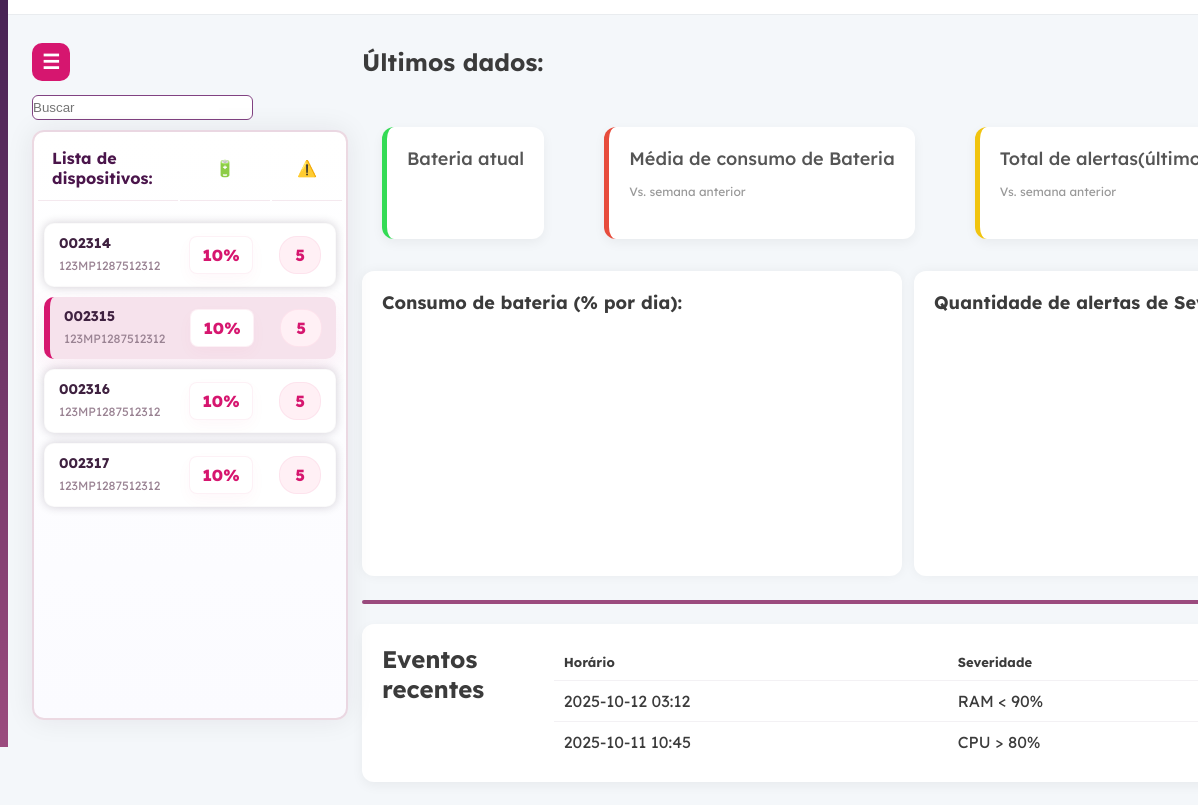
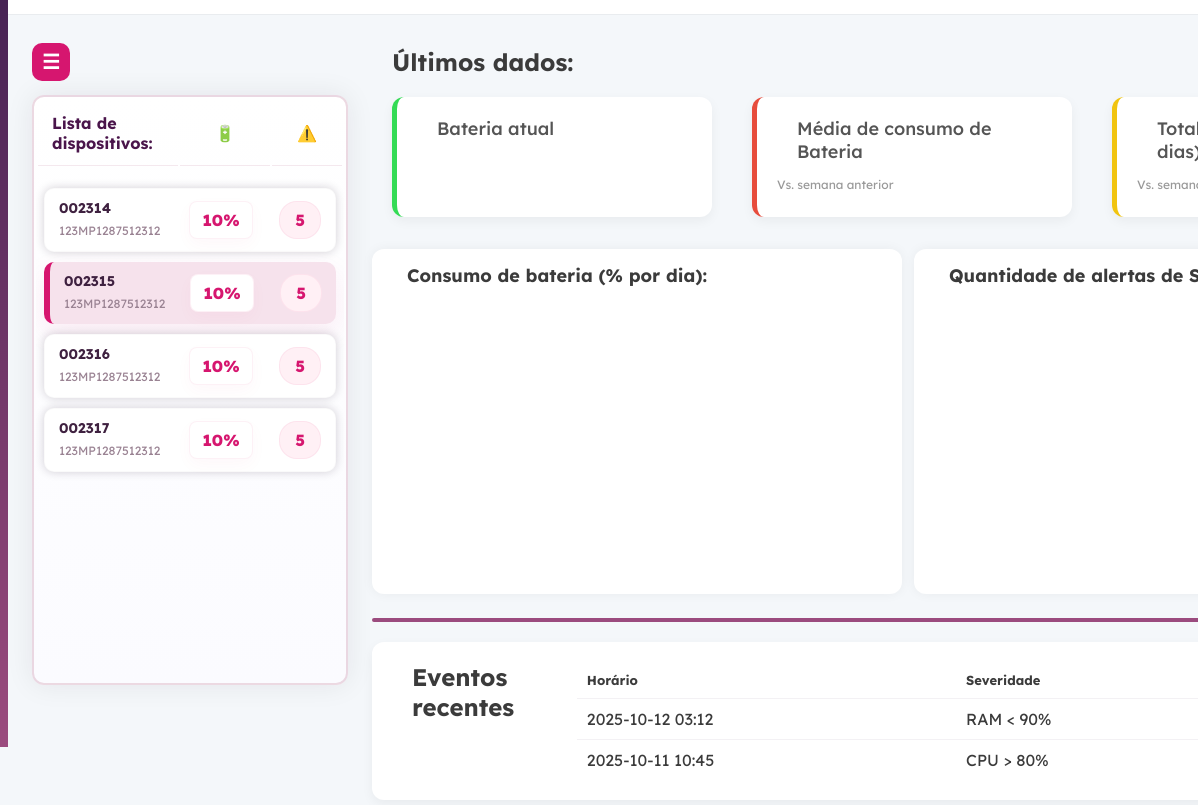
Before and after one commit to fsFernando072/SyncHeart, a website: page Site Institucional/public/dashboard/dashboard_dispositivo.html in a window 1280 px wide. Shown: the part 53-858 px from the top of the page, 82-1280 px from the left. Drawn offline with nearby package versions, Linux system fonts and the light colour scheme.

Commit message:
CSS semi-finalizado

```diff
--- a/Site Institucional/public/dashboard/css/dashboard_dispositivo.css
+++ b/Site Institucional/public/dashboard/css/dashboard_dispositivo.css
@@ -159,10 +159,11 @@ input {
 
 /* THEAD: visual e alinhamento */
 .device-table thead {
-  display: table;
+  display: flex;
   width: 100%;
-  table-layout: fixed;
   background: transparent;
+  flex-direction: column;
+
 }
 
 .device-table thead th {
@@ -447,18 +448,20 @@ input {
     display: flex;
     gap: 40px;
     margin-bottom: 20px;
-    margin-top: 50px;
+    margin-top: 20px;
+    padding-left: 20px;
 }
 
 .kpi-card {
     background: white;
     padding: 20px;
-    margin-left: 20px;
+
     border-radius: 12px;
     box-shadow: 0 4px 12px rgba(0, 0, 0, 0.05);
     border-left: 5px solid;
     transition: transform 0.2s, box-shadow 0.2s;
-    height: 7rem;
+    height: 7.5rem;
+    width: 20rem;
 }
 
 .kpi-card:hover {
@@ -523,7 +526,7 @@ input {
   min-width: 2;
   /* importante para permitir encolher dentro do flexbox */
   background: white;
-  padding: 20px;
+  padding: 15px;
   border-radius: 12px;
   box-shadow: 0px 0px 12px rgba(0, 0, 0, 0.05);
   display: flex;
@@ -532,7 +535,7 @@ input {
 
 /* garante que a área do canvas preencha o módulo e mantenha alturas consistentes */
 .module-content {
-  height: 230px;
+  height: 280px;
   width: 500px;
   display: flex;
   align-items: center;
@@ -541,9 +544,13 @@ input {
 }
 
 /* ajuste para os títulos manterem o espaçamento no layout horizontal */
-.dashboard-module h2 {
+.dashboard-module h2{
   margin: 0 0 12px 0;
   font-size: 18px;
+}
+
+.dashboard-grid h2 {
+  margin-left: 20px;
 }
 
 .donut {
--- a/Site Institucional/public/dashboard/dashboard_dispositivo.html
+++ b/Site Institucional/public/dashboard/dashboard_dispositivo.html
@@ -83,21 +83,16 @@
 
       <!-- Lista em si -->
       <div class="sidebar-list-devices" aria-label="Lista de dispositivos">
-
         <!-- Head da lista -->
-        <table class="device-table" role="grid" aria-label="Dispositivos do modelo">
+        <table class="device-table" aria-label="Dispositivos do modelo">
           <thead>
-            <tr role="row" class="device-table-head">
-              <th role="columnheader" class="col-device">Lista de dispositivos:</th>
-              <th role="columnheader" class="col-batt">🔋</th>
-              <th role="columnheader" class="col-alerts">⚠️</th>
+            <tr class="device-table-head">
+              <!-- Input de busca -->
+              <th  class="col-device">Lista de dispositivos:</th>
+              <th  class="col-batt">🔋</th>
+              <th  class="col-alerts">⚠️</th>
             </tr>
           </thead>
-
-          <!-- Input de busca -->
-          <div class="searchbar">
-            <input type="text" id="searchbar_input" placeholder="Buscar">
-          </div>
 
           <!-- Corpo da lista -->
           <tbody id="listaBody">
```
